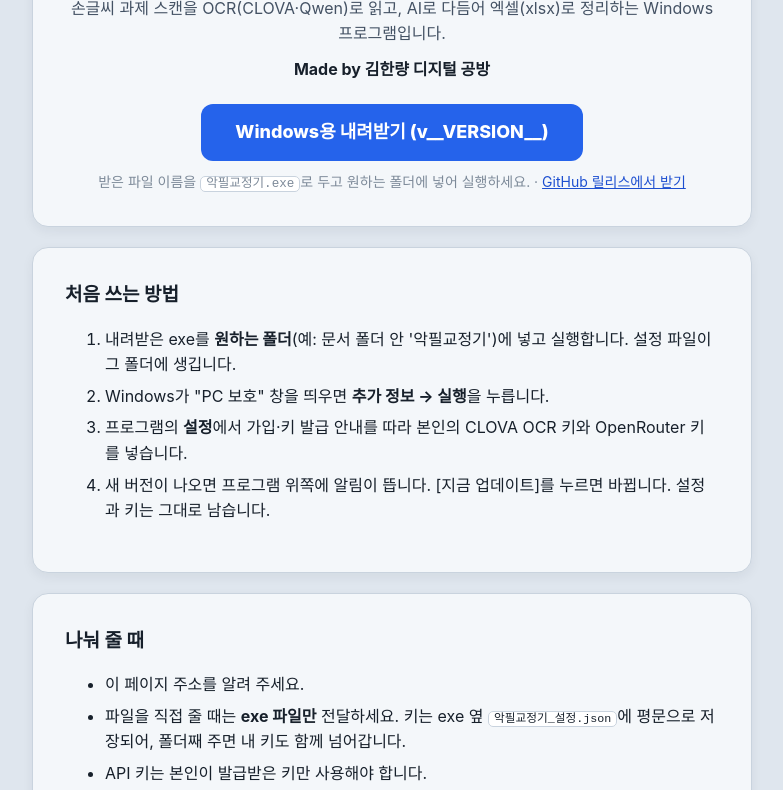
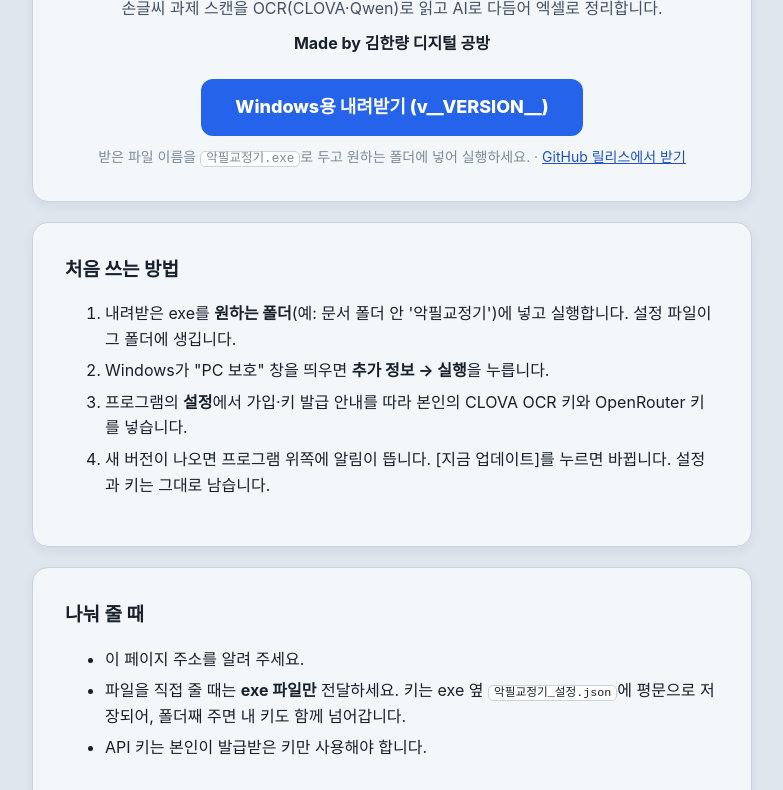
Before and after one commit to kkchori511/ncloud-pdf-ocr, a plain HTML site: page site/index.html in a window 1280 px wide. Shown: the part 283-1073 px from the top of the page, without its empty margins (248-1031 px from the left). Drawn offline with Linux system fonts and the light colour scheme; no server answers.

Commit message:
내려받기 페이지 소개 문구를 한 줄로 줄이기
Co-Authored-By: Claude Opus 5.5 <noreply@anthropic.com>

```diff
--- a/site/index.html
+++ b/site/index.html
@@ -38,7 +38,7 @@
   <section class="card hero">
     <img src="face.png" alt="">
     <h1>악필교정기 <small>v__VERSION__</small></h1>
-    <p class="tag">손글씨 과제 스캔을 OCR(CLOVA·Qwen)로 읽고, AI로 다듬어 엑셀(xlsx)로 정리하는 Windows 프로그램입니다.</p>
+    <p class="tag">손글씨 과제 스캔을 OCR(CLOVA·Qwen)로 읽고 AI로 다듬어 엑셀로 정리합니다.</p>
     <div class="maker">Made by 김한량 디지털 공방</div>
     <a class="dl" href="Akpil-__VERSION__.exe" download="악필교정기.exe">Windows용 내려받기 (v__VERSION__)</a>
     <div class="sub">받은 파일 이름을 <code>악필교정기.exe</code>로 두고 원하는 폴더에 넣어 실행하세요. · <a href="https://github.com/kkchori511/ncloud-pdf-ocr/releases/latest">GitHub 릴리스에서 받기</a></div>
```
